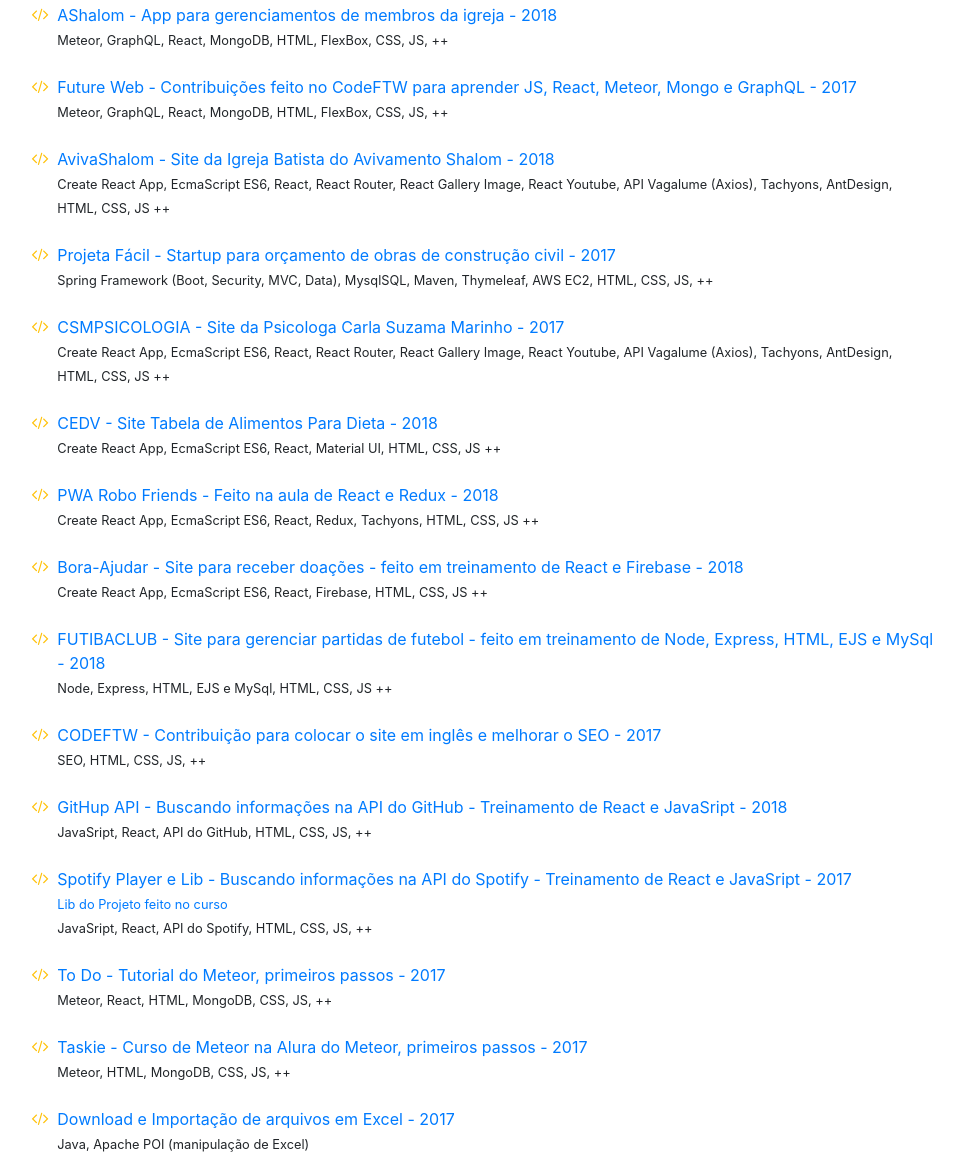
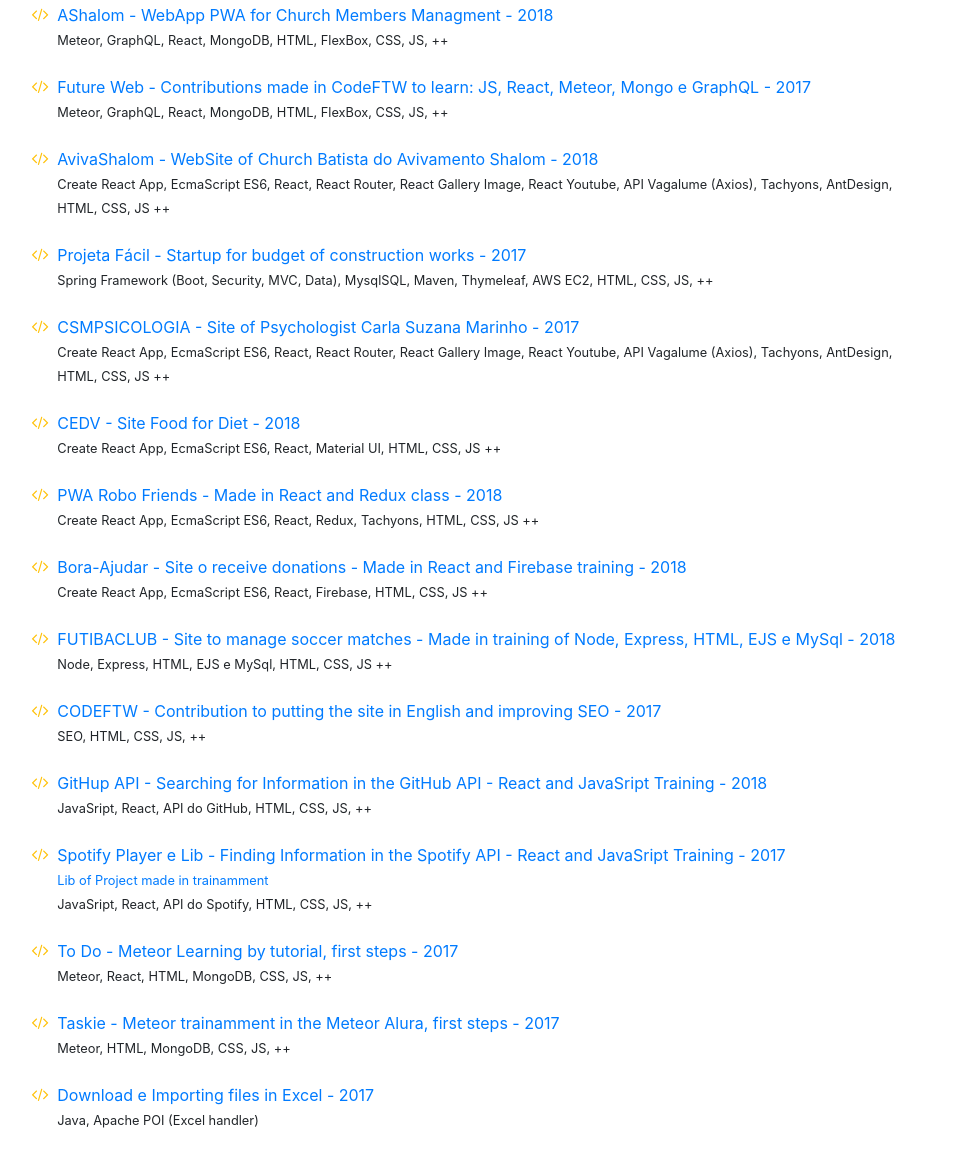
Before and after one commit to tgmarinho/resume, a website with bundled scripts: page index.html in a window 1280 px wide. Shown: the part 6307-7465 px from the top of the page, without its empty margins (297-1260 px from the left). Built offline with nearby package versions, Linux system fonts and the light colour scheme; a web font is replaced by a local one.

Commit message:
portifolio ok

```diff
--- a/index.html
+++ b/index.html
@@ -604,7 +604,7 @@
 
           <li>
             <i class="fa-li fa fa-code text-warning"></i>
-            <a href="http://ashalom.herokuapp.com/" target="_blank">AShalom - App para gerenciamentos de membros da igreja
+            <a href="http://ashalom.herokuapp.com/" target="_blank">AShalom - WebApp PWA for Church Members Managment
               - 2018</a>
             <br />
             <small>Meteor, GraphQL, React, MongoDB, HTML, FlexBox, CSS, JS, ++ </small>
@@ -612,7 +612,7 @@
           <br />
           <li>
             <i class="fa-li fa fa-code text-warning"></i>
-            <a href="http://futureweb.herokuapp.com/" target="_blank">Future Web - Contribuições feito no CodeFTW para aprender
+            <a href="http://futureweb.herokuapp.com/" target="_blank">Future Web - Contributions made in CodeFTW to learn:
               JS, React, Meteor, Mongo e GraphQL - 2017</a>
             <br />
             <small>Meteor, GraphQL, React, MongoDB, HTML, FlexBox, CSS, JS, ++ </small>
@@ -620,7 +620,7 @@
           <br />
           <li>
             <i class="fa-li fa fa-code text-warning"></i>
-            <a href="http://avivashalom.com/" target="_blank">AvivaShalom - Site da Igreja Batista do Avivamento Shalom -
+            <a href="http://avivashalom.com/" target="_blank">AvivaShalom - WebSite of Church Batista do Avivamento Shalom -
               2018</a>
             <br />
             <small>Create React App, EcmaScript ES6, React, React Router, React Gallery Image, React Youtube, API Vagalume
@@ -630,14 +630,14 @@
           <br />
           <li>
             <i class="fa-li fa fa-code text-warning"></i>
-            <a href="#" target="_blank">Projeta Fácil - Startup para orçamento de obras de construção civil - 2017</a>
+            <a href="#" target="_blank">Projeta Fácil - Startup for budget of construction works - 2017</a>
             <br />
             <small>Spring Framework (Boot, Security, MVC, Data), MysqlSQL, Maven, Thymeleaf, AWS EC2, HTML, CSS, JS, ++ </small>
           </li>
           <br />
           <li>
             <i class="fa-li fa fa-code text-warning"></i>
-            <a href="http://csmpsicologia.com/" target="_blank">CSMPSICOLOGIA - Site da Psicologa Carla Suzama Marinho -
+            <a href="http://csmpsicologia.com/" target="_blank">CSMPSICOLOGIA - Site of Psychologist Carla Suzana Marinho -
               2017</a>
             <br />
             <small>Create React App, EcmaScript ES6, React, React Router, React Gallery Image, React Youtube, API Vagalume
@@ -646,65 +646,58 @@
           <br />
           <li>
             <i class="fa-li fa fa-code text-warning"></i>
-            <a href="https://tgmarinho.github.io/challenge-30-days-of-cedv/" target="_blank">CEDV - Site Tabela de Alimentos
-              Para Dieta - 2018</a>
+            <a href="https://tgmarinho.github.io/challenge-30-days-of-cedv/" target="_blank">CEDV - Site Food for Diet - 2018</a>
             <br />
             <small>Create React App, EcmaScript ES6, React, Material UI, HTML, CSS, JS ++ </small>
           </li>
           <br />
           <li>
             <i class="fa-li fa fa-code text-warning"></i>
-            <a href="https://tgmarinho.github.io/robofriends-redux/" target="_blank">PWA Robo Friends - Feito na aula de
-              React e Redux - 2018</a>
+            <a href="https://tgmarinho.github.io/robofriends-redux/" target="_blank">PWA Robo Friends - Made in React and Redux class - 2018</a>
             <br />
             <small>Create React App, EcmaScript ES6, React, Redux, Tachyons, HTML, CSS, JS ++ </small>
           </li>
           <br />
           <li>
             <i class="fa-li fa fa-code text-warning"></i>
-            <a href="https://github.com/tgmarinho/bora-ajudar" target="_blank">Bora-Ajudar - Site para receber doações -
-              feito em treinamento de React e Firebase - 2018</a>
+            <a href="https://github.com/tgmarinho/bora-ajudar" target="_blank">Bora-Ajudar - Site o receive donations - Made in React and Firebase training - 2018</a>
             <br />
             <small>Create React App, EcmaScript ES6, React, Firebase, HTML, CSS, JS ++ </small>
           </li>
           <br />
           <li>
             <i class="fa-li fa fa-code text-warning"></i>
-            <a href="https://github.com/tgmarinho/futiba-club" target="_blank">FUTIBACLUB - Site para gerenciar partidas
-              de futebol - feito em treinamento de Node, Express, HTML, EJS e MySql - 2018</a>
+            <a href="https://github.com/tgmarinho/futiba-club" target="_blank">FUTIBACLUB - Site to manage soccer matches - Made in training of Node, Express, HTML, EJS e MySql - 2018</a>
             <br />
             <small>Node, Express, HTML, EJS e MySql, HTML, CSS, JS ++ </small>
           </li>
           <br />
           <li>
             <i class="fa-li fa fa-code text-warning"></i>
-            <a href="http://codeftw.com/" target="_blank">CODEFTW - Contribuição para colocar o site em inglês e melhorar
-              o SEO - 2017</a>
+            <a href="http://codeftw.com/" target="_blank">CODEFTW - Contribution to putting the site in English and improving SEO - 2017</a>
             <br />
             <small>SEO, HTML, CSS, JS, ++ </small>
           </li>
           <br />
           <li>
             <i class="fa-li fa fa-code text-warning"></i>
-            <a href="https://github.com/tgmarinho/github-app" target="_blank">GitHup API - Buscando informações na API do
-              GitHub - Treinamento de React e JavaSript - 2018</a>
+            <a href="https://github.com/tgmarinho/github-app" target="_blank">GitHup API - Searching for Information in the GitHub API - React and JavaSript Training - 2018</a>
             <br />
             <small>JavaSript, React, API do GitHub, HTML, CSS, JS, ++ </small>
           </li>
           <br />
           <li>
             <i class="fa-li fa fa-code text-warning"></i>
-            <a href="https://github.com/tgmarinho/github-app" target="_blank">Spotify Player e Lib - Buscando informações
-              na API do Spotify - Treinamento de React e JavaSript - 2017</a>
+            <a href="https://github.com/tgmarinho/github-app" target="_blank">Spotify Player e Lib - Finding Information in the Spotify API - React and JavaSript Training - 2017</a>
             <br />
-            <small> <a href="https://github.com/tgmarinho/spotify-wrapper-wj">Lib do Projeto feito no curso</a></small>
+            <small> <a href="https://github.com/tgmarinho/spotify-wrapper-wj">Lib of Project made in trainamment</a></small>
             <br />
             <small>JavaSript, React, API do Spotify, HTML, CSS, JS, ++ </small>
           </li>
           <br />
           <li>
             <i class="fa-li fa fa-code text-warning"></i>
-            <a href="https://github.com/tgmarinho/Todo-App" target="_blank">To Do - Tutorial do Meteor, primeiros passos
+            <a href="https://github.com/tgmarinho/Todo-App" target="_blank">To Do - Meteor Learning by tutorial, first steps
               - 2017</a>
             <br />
             <small>Meteor, React, HTML, MongoDB, CSS, JS, ++ </small>
@@ -712,8 +705,7 @@
           <br />
           <li>
             <i class="fa-li fa fa-code text-warning"></i>
-            <a href="https://github.com/tgmarinho/Taskie" target="_blank">Taskie - Curso de Meteor na Alura do Meteor, primeiros
-              passos - 2017
+            <a href="https://github.com/tgmarinho/Taskie" target="_blank">Taskie - Meteor trainamment in the Meteor Alura, first steps - 2017
             </a>
             <br />
             <small>Meteor, HTML, MongoDB, CSS, JS, ++ </small>
@@ -721,10 +713,9 @@
           <br />
           <li>
             <i class="fa-li fa fa-code text-warning"></i>
-            <a href="https://github.com/tgmarinho/DownloadZipImportacaoExcel" target="_blank">Download e Importação de arquivos
-              em Excel - 2017</a>
+            <a href="https://github.com/tgmarinho/DownloadZipImportacaoExcel" target="_blank">Download e Importing files in Excel - 2017</a>
             <br />
-            <small>Java, Apache POI (manipulação de Excel) </small>
+            <small>Java, Apache POI (Excel handler) </small>
           </li>
           <br />
           <br />
```
Also changed, not shown: index-pt_br.html (+2 -2 lines).
